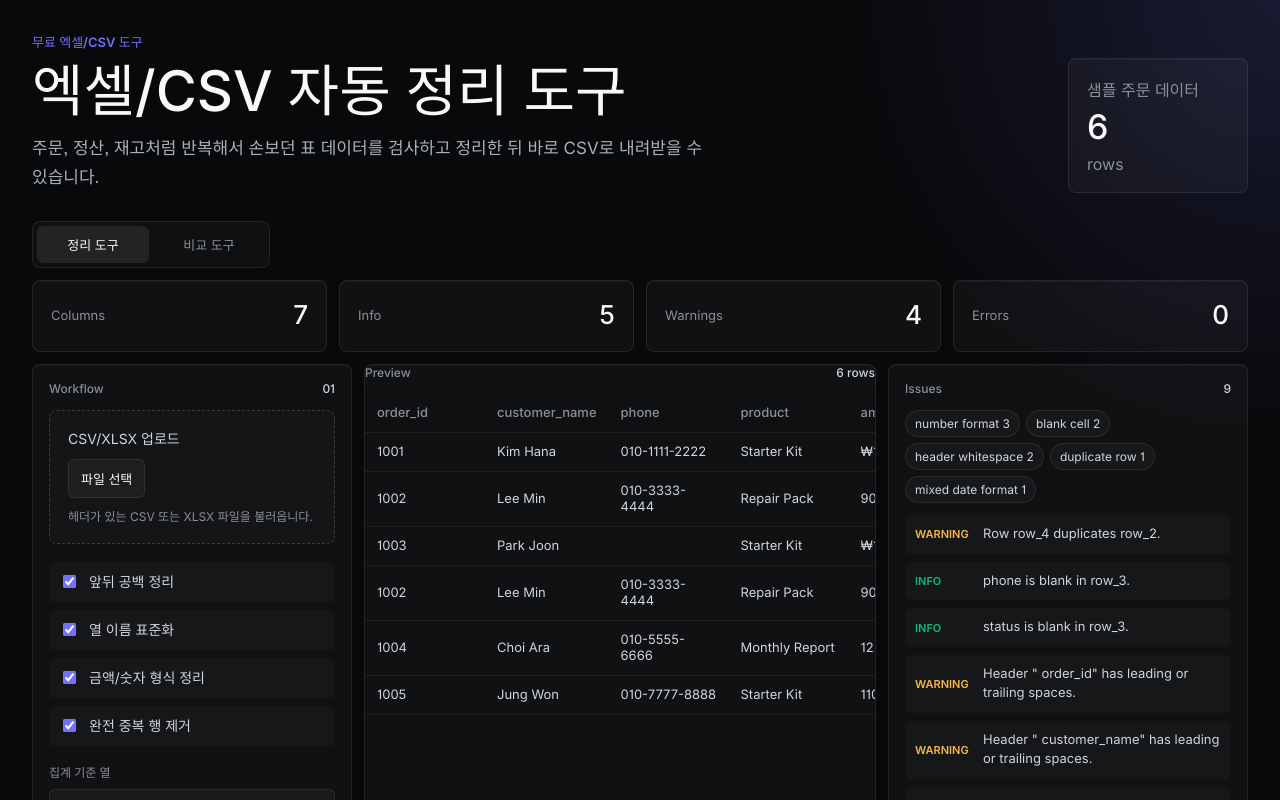
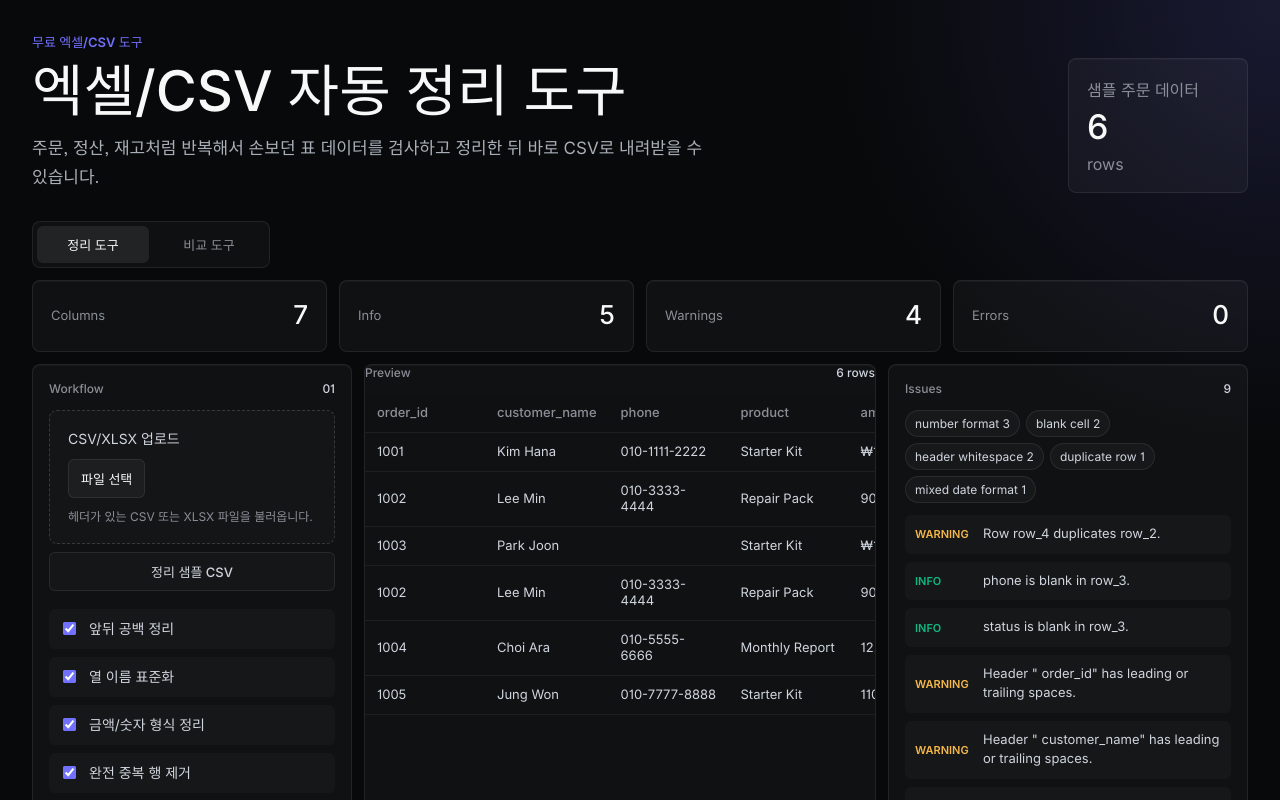
Before and after one commit to yuniwon/automation-workbench, a React (Vite) app: page / in a window 1280 px wide. Shown: the top 800 px of the page. Built offline with nearby package versions, Linux system fonts and the light colour scheme.

Commit message:
Add in-app sample CSV links

```diff
--- a/src/app/App.css
+++ b/src/app/App.css
@@ -281,7 +281,40 @@ h1 {
 
 .comparison-file-drop {
   margin-top: 10px;
+  margin-bottom: 10px;
+}
+
+.sample-links {
+  display: grid;
+  grid-template-columns: 1fr;
+  gap: 8px;
+  margin-top: 8px;
+}
+
+.comparison-sample-links {
+  grid-template-columns: 1fr 1fr;
   margin-bottom: 18px;
+}
+
+.sample-link {
+  display: inline-flex;
+  align-items: center;
+  justify-content: center;
+  min-height: 38px;
+  border: 1px solid rgba(255, 255, 255, 0.08);
+  border-radius: 6px;
+  padding: 9px 12px;
+  background: rgba(255, 255, 255, 0.025);
+  color: #d0d6e0;
+  font-size: 13px;
+  font-weight: 510;
+  text-decoration: none;
+}
+
+.sample-link:hover {
+  border-color: rgba(113, 112, 255, 0.42);
+  color: #f7f8f8;
+  background: rgba(113, 112, 255, 0.08);
 }
 
 .control-stack {
--- a/src/components/FileComparisonPanel.tsx
+++ b/src/components/FileComparisonPanel.tsx
@@ -1,4 +1,5 @@
 import { useMemo, useState, type ChangeEvent } from "react";
+import { sampleFiles } from "../config/sampleFiles";
 import { compareTables, comparisonToTable } from "../core/compare/compareTables";
 import { parseCsv } from "../core/input/csvInputAdapter";
 import { tableToCsv } from "../core/output/csvOutputAdapter";
@@ -112,6 +113,14 @@ export function FileComparisonPanel({
           <small>{compareSource.name}</small>
           <input type="file" accept=".csv,.xlsx,text/csv" onChange={(event) => void handleUpload("compare", event)} />
         </label>
+        <div className="sample-links comparison-sample-links" aria-label="Sample comparison CSV downloads">
+          <a className="sample-link" href={sampleFiles.comparisonBase.href} download>
+            {sampleFiles.comparisonBase.label}
+          </a>
+          <a className="sample-link" href={sampleFiles.comparisonTarget.href} download>
+            {sampleFiles.comparisonTarget.label}
+          </a>
+        </div>
 
         <label className="field-label">
           매칭 기준 열
--- a/src/components/WorkflowControls.tsx
+++ b/src/components/WorkflowControls.tsx
@@ -1,4 +1,5 @@
 import type { ChangeEvent } from "react";
+import { sampleFiles } from "../config/sampleFiles";
 import type { CleanupOptions } from "../core/recipes/cleanupOptions";
 import type { TableColumn } from "../core/table/types";
 
@@ -38,7 +39,6 @@ export function WorkflowControls({
       return;
     }
 
-    const reader = new FileReader();
     void onFileUpload(file);
   }
 
@@ -62,6 +62,11 @@ export function WorkflowControls({
         <small>헤더가 있는 CSV 또는 XLSX 파일을 불러옵니다.</small>
         <input type="file" accept=".csv,.xlsx,text/csv" onChange={handleFile} />
       </label>
+      <div className="sample-links" aria-label="Sample CSV downloads">
+        <a className="sample-link" href={sampleFiles.cleanup.href} download>
+          {sampleFiles.cleanup.label}
+        </a>
+      </div>
 
       <div className="control-stack">
         {(Object.keys(options) as Array<keyof CleanupOptions>).map((key) => (
--- /dev/null
+++ b/src/config/sampleFiles.ts
@@ -0,0 +1,20 @@
+const appBaseUrl = import.meta.env.BASE_URL || "/";
+
+function publicPath(path: string) {
+  return `${appBaseUrl}${path}`.replace(/\/{2,}/g, "/");
+}
+
+export const sampleFiles = {
+  cleanup: {
+    href: publicPath("samples/sample-orders-dirty.csv"),
+    label: "정리 샘플 CSV",
+  },
+  comparisonBase: {
+    href: publicPath("samples/sample-orders-dirty.csv"),
+    label: "파일 A 샘플",
+  },
+  comparisonTarget: {
+    href: publicPath("samples/sample-orders-compare.csv"),
+    label: "파일 B 샘플",
+  },
+};
```
Also changed, not shown: 1 other file (tests, documents, lock files or other folders).
